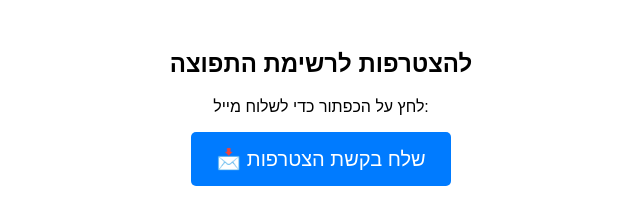
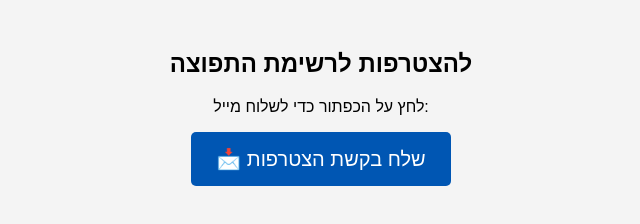
Before and after one commit to yakov100/email-redirect, a plain HTML site: page index.html in a window 1280 px wide. In both pictures the pointer is over the link "📩 שלח בקשת הצטרפות". Shown: the whole page, without its empty margins (319-959 px from the left). Drawn offline with Linux system fonts and the light colour scheme.

Commit message:
Add files via upload

```diff
--- a/index.html
+++ b/index.html
@@ -9,6 +9,7 @@
             font-family: Arial, sans-serif;
             text-align: center;
             margin: 50px;
+            background-color: #f4f4f4;
         }
         .btn {
             display: inline-block;
@@ -18,7 +19,11 @@
             background-color: #007bff;
             text-decoration: none;
             border-radius: 5px;
+            border: none;
             cursor: pointer;
+        }
+        .btn:hover {
+            background-color: #0056b3;
         }
     </style>
 </head>
```
